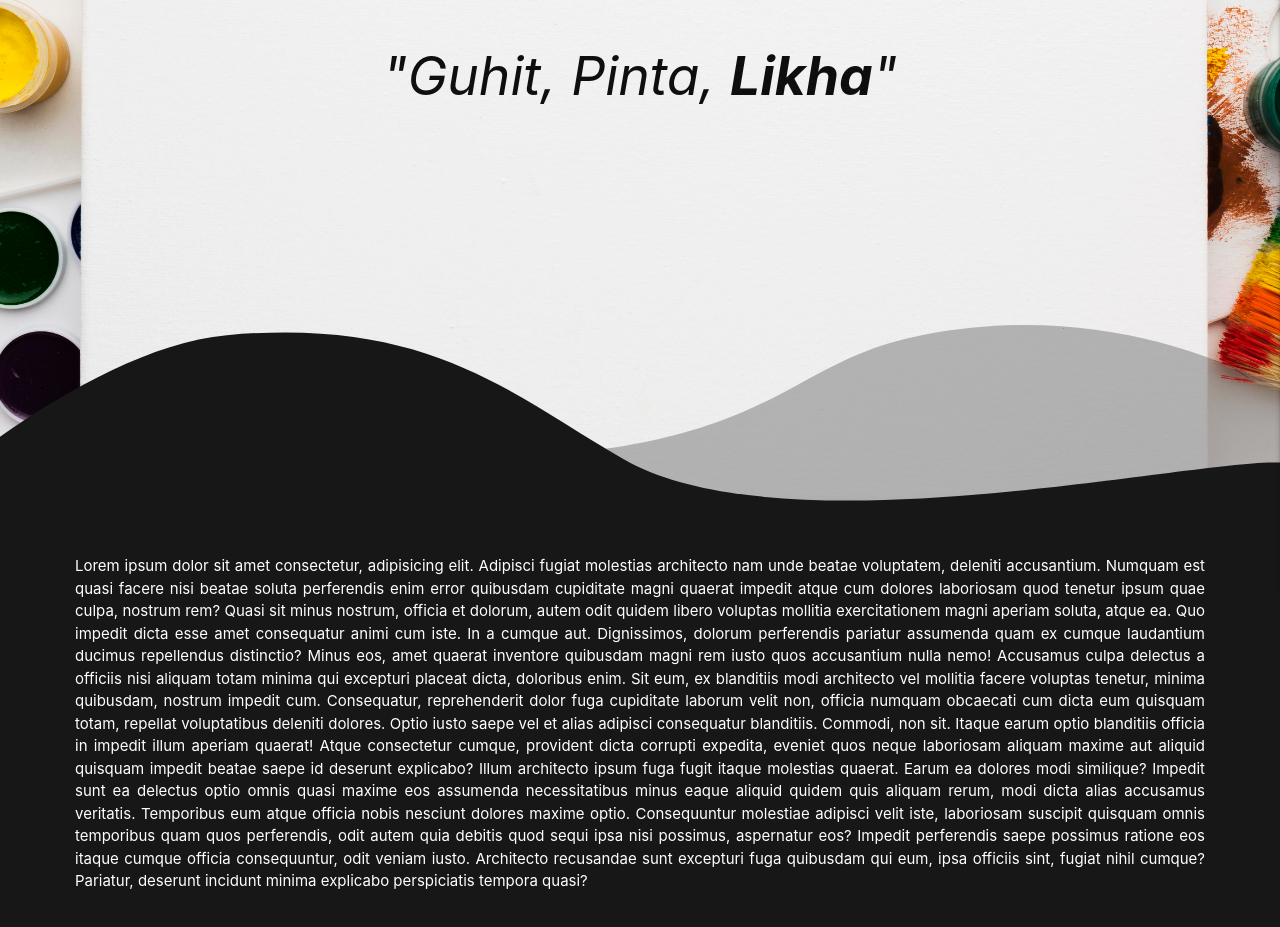
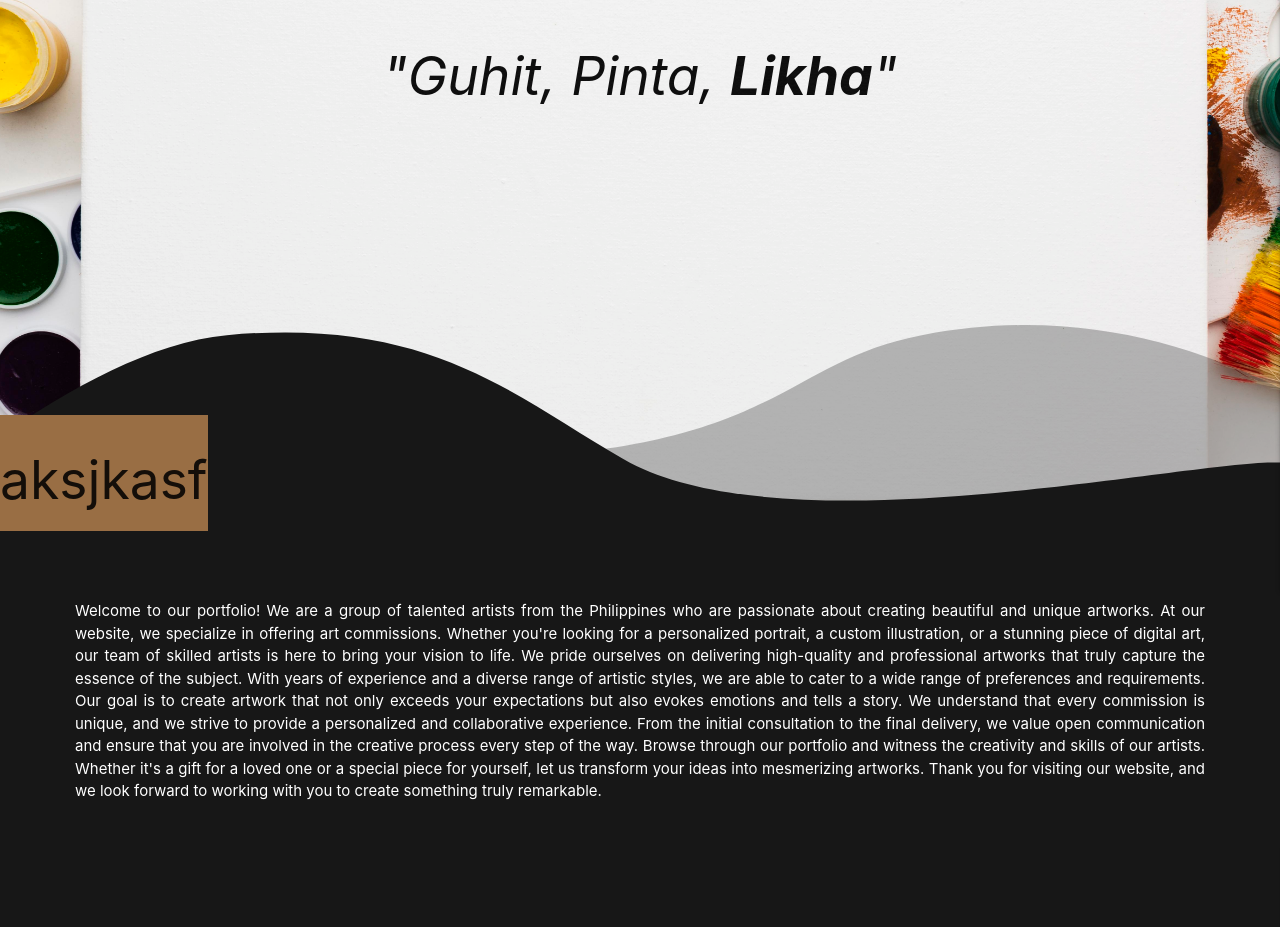
Before and after one commit to danieldavemena/Likha, a plain HTML site: page index.html in a window 1280 px wide. Shown: the part 269-1196 px from the top of the page. Drawn offline with Linux system fonts and the light colour scheme.

Commit message:
modified:   index.html 	modified:   style.css

```diff
--- a/index.html
+++ b/index.html
@@ -12,6 +12,10 @@
     <link rel="stylesheet" href="style.css" />
   </head>
   <body>
+    <div class="curtainAnimation">
+      <div></div>
+    </div>
+
     <div class="navbar-fixed">
       <nav>
         <div class="nav-wrapper">
@@ -75,41 +79,32 @@
 
     <div class="section1Description">
       <span class="white-text">
-        Lorem ipsum dolor sit amet consectetur, adipisicing elit. Adipisci
-        fugiat molestias architecto nam unde beatae voluptatem, deleniti
-        accusantium. Numquam est quasi facere nisi beatae soluta perferendis
-        enim error quibusdam cupiditate magni quaerat impedit atque cum dolores
-        laboriosam quod tenetur ipsum quae culpa, nostrum rem? Quasi sit minus
-        nostrum, officia et dolorum, autem odit quidem libero voluptas mollitia
-        exercitationem magni aperiam soluta, atque ea. Quo impedit dicta esse
-        amet consequatur animi cum iste. In a cumque aut. Dignissimos, dolorum
-        perferendis pariatur assumenda quam ex cumque laudantium ducimus
-        repellendus distinctio? Minus eos, amet quaerat inventore quibusdam
-        magni rem iusto quos accusantium nulla nemo! Accusamus culpa delectus a
-        officiis nisi aliquam totam minima qui excepturi placeat dicta,
-        doloribus enim. Sit eum, ex blanditiis modi architecto vel mollitia
-        facere voluptas tenetur, minima quibusdam, nostrum impedit cum.
-        Consequatur, reprehenderit dolor fuga cupiditate laborum velit non,
-        officia numquam obcaecati cum dicta eum quisquam totam, repellat
-        voluptatibus deleniti dolores. Optio iusto saepe vel et alias adipisci
-        consequatur blanditiis. Commodi, non sit. Itaque earum optio blanditiis
-        officia in impedit illum aperiam quaerat! Atque consectetur cumque,
-        provident dicta corrupti expedita, eveniet quos neque laboriosam aliquam
-        maxime aut aliquid quisquam impedit beatae saepe id deserunt explicabo?
-        Illum architecto ipsum fuga fugit itaque molestias quaerat. Earum ea
-        dolores modi similique? Impedit sunt ea delectus optio omnis quasi
-        maxime eos assumenda necessitatibus minus eaque aliquid quidem quis
-        aliquam rerum, modi dicta alias accusamus veritatis. Temporibus eum
-        atque officia nobis nesciunt dolores maxime optio. Consequuntur
-        molestiae adipisci velit iste, laboriosam suscipit quisquam omnis
-        temporibus quam quos perferendis, odit autem quia debitis quod sequi
-        ipsa nisi possimus, aspernatur eos? Impedit perferendis saepe possimus
-        ratione eos itaque cumque officia consequuntur, odit veniam iusto.
-        Architecto recusandae sunt excepturi fuga quibusdam qui eum, ipsa
-        officiis sint, fugiat nihil cumque? Pariatur, deserunt incidunt minima
-        explicabo perspiciatis tempora quasi?
+        Welcome to our portfolio! We are a group of talented artists from the
+        Philippines who are passionate about creating beautiful and unique
+        artworks. At our website, we specialize in offering art commissions.
+        Whether you're looking for a personalized portrait, a custom
+        illustration, or a stunning piece of digital art, our team of skilled
+        artists is here to bring your vision to life. We pride ourselves on
+        delivering high-quality and professional artworks that truly capture the
+        essence of the subject. With years of experience and a diverse range of
+        artistic styles, we are able to cater to a wide range of preferences and
+        requirements. Our goal is to create artwork that not only exceeds your
+        expectations but also evokes emotions and tells a story. We understand
+        that every commission is unique, and we strive to provide a personalized
+        and collaborative experience. From the initial consultation to the final
+        delivery, we value open communication and ensure that you are involved
+        in the creative process every step of the way. Browse through our
+        portfolio and witness the creativity and skills of our artists. Whether
+        it's a gift for a loved one or a special piece for yourself, let us
+        transform your ideas into mesmerizing artworks. Thank you for visiting
+        our website, and we look forward to working with you to create something
+        truly remarkable.
       </span>
     </div>
+
+    <footer>
+      <h2>aksjkasf</h2>
+    </footer>
 
     <script src="js/jquery.js"></script>
     <script src="js/materialize.min.js"></script>
--- a/style.css
+++ b/style.css
@@ -82,6 +82,17 @@ body {
 .section1 h2 {
   margin-top: -5rem;
   mix-blend-mode: difference;
+  transition: 100ms ease-in-out;
+}
+
+.section1 h2:hover {
+  border-radius: 50px;
+  background-color: #996e44ff;
+  padding: 10px 20%;
+  mix-blend-mode: normal;
+  transform: translateY(-10px);
+
+  transition: 100ms ease-in-out;
 }
 
 .section1 h3 {
@@ -104,8 +115,19 @@ body {
 /* Description 1 */
 .section1Description {
   position: absolute;
+  display: flex;
+  justify-content: center;
+  align-items: center;
   text-align: justify;
-  padding: 30px 75px;
+  padding: 75px 75px;
+}
+
+footer {
+  display: flex;
+  background-color: #996e44ff;
+  position: absolute;
+  bottom: 0;
+  left: 0;
 }
 
 @media screen and (max-width: 600px) {
@@ -122,6 +144,6 @@ body {
   .section1Description {
     position: absolute;
     text-align: justify;
-    padding: 20px 30px;
+    padding: 20px 30px 100px 30px;
   }
 }
```
